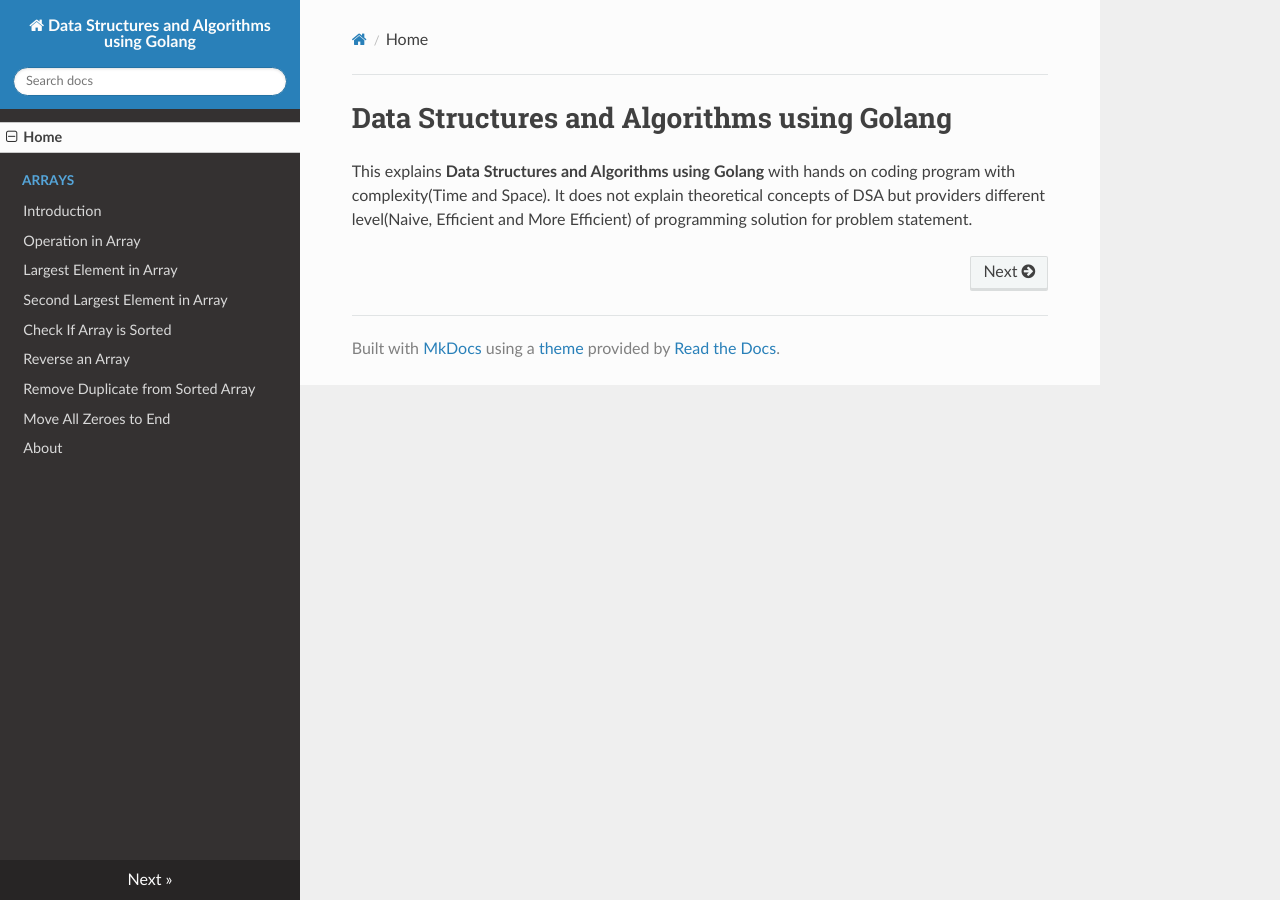
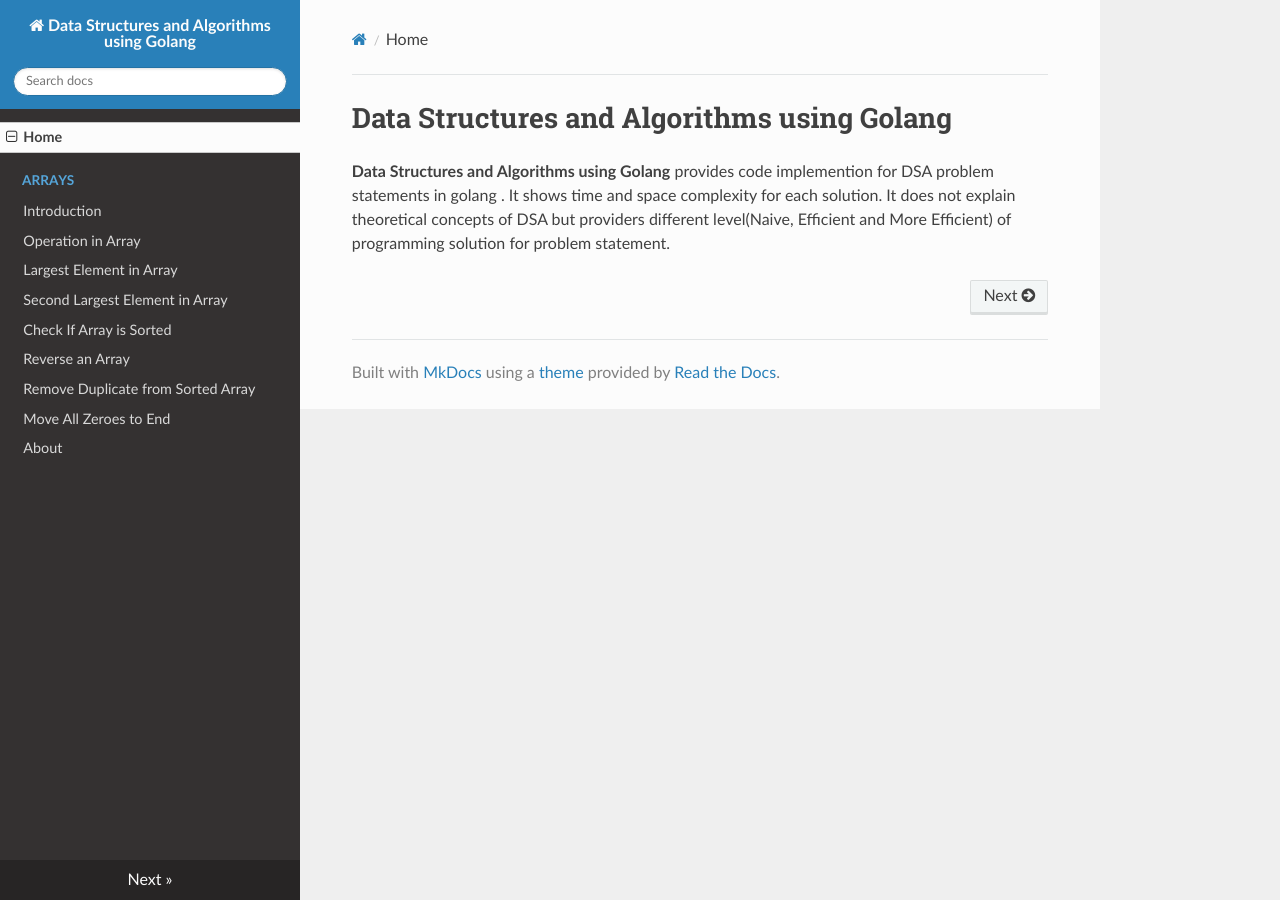
Before and after one commit to prithvipal/golang-dsa, an MkDocs documentation site: the page built from docs/index.md, in a window 1280 px wide. Built offline with MkDocs 1.6.1, drawn with Linux system fonts in a browser that asks for light colours; nearby versions of some CDN libraries.

Commit message:
Home page doc update

```diff
--- a/docs/index.md
+++ b/docs/index.md
@@ -1,3 +1,3 @@
 # Data Structures and Algorithms using Golang
 
-This explains **Data Structures and Algorithms using Golang** with hands on coding program with complexity(Time and Space). It does not explain theoretical concepts of DSA but providers different level(Naive, Efficient and More Efficient) of programming solution for problem statement.
+**Data Structures and Algorithms using Golang** provides code implemention for DSA problem statements in golang . It shows time and space complexity for each solution. It does not explain theoretical concepts of DSA but providers different level(Naive, Efficient and More Efficient) of programming solution for problem statement.
```
